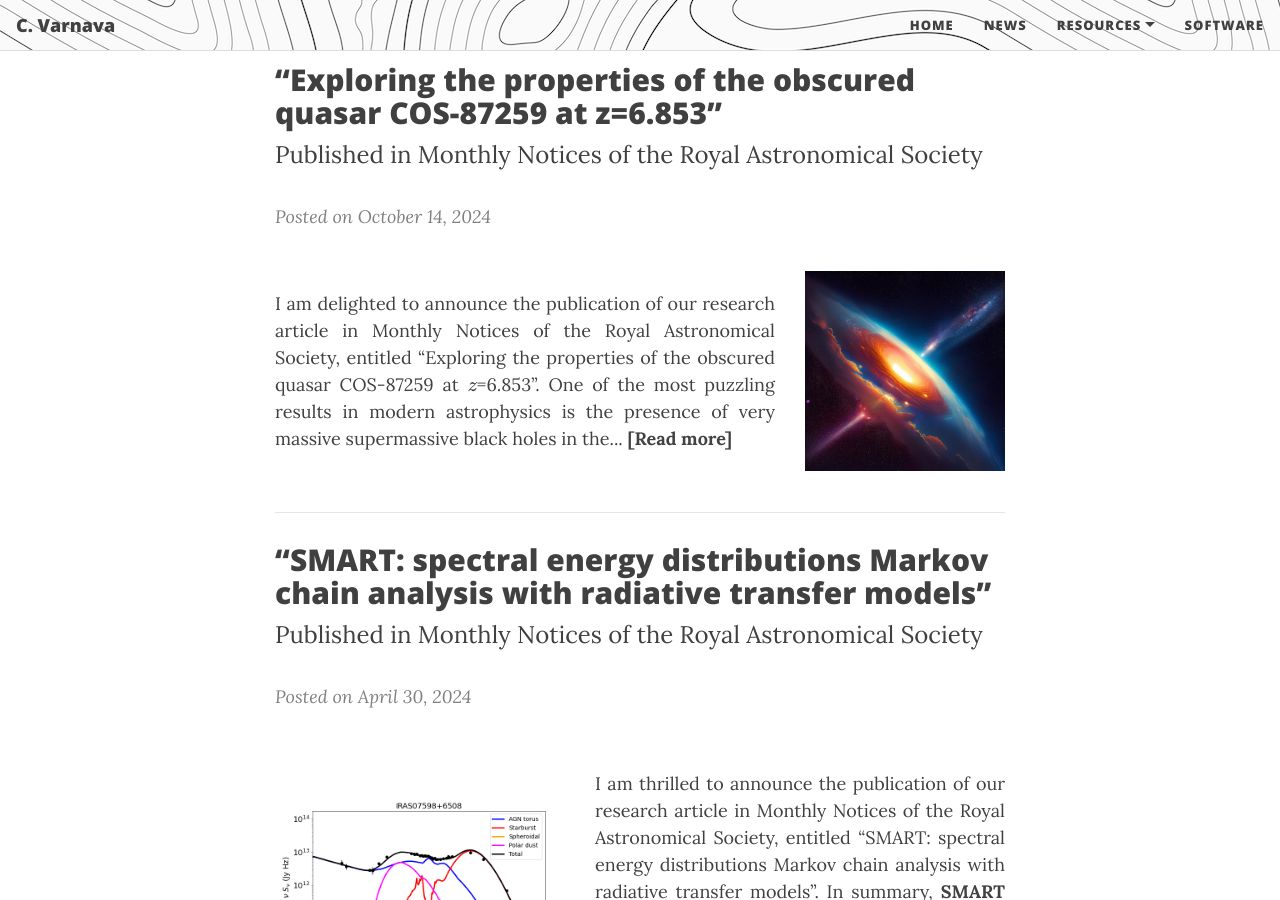
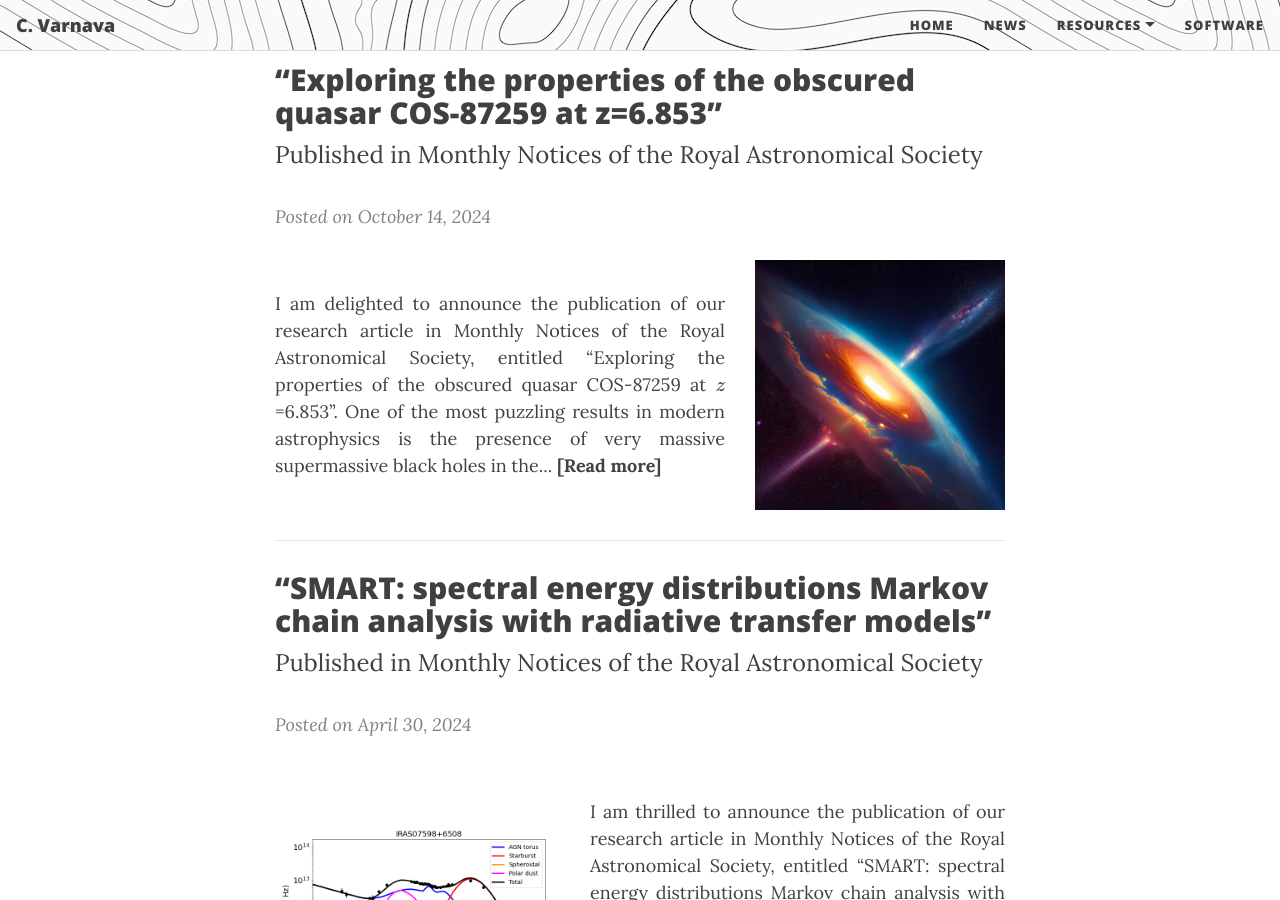
Before and after one commit to ch-var/ch-var.github.io, a Jekyll site: the page built from news.html, in a window 1280 px wide and 900 px high, scrolled down 751 px. Built offline with Jekyll 4.4.1, drawn with Linux system fonts in a browser that asks for light colours; formulas are drawn with MathJax 3.

Commit message:
Update news.html

```diff
--- a/news.html
+++ b/news.html
@@ -45,7 +45,7 @@
 
   <div style="display: flex; justify-content: space-between; align-items: center; flex-wrap: wrap;">
   <p style="text-align: justify; flex: 1;">I am delighted to announce the publication of our research article in Monthly Notices of the Royal Astronomical Society, entitled “Exploring the properties of the obscured quasar COS-87259 at \(z\)=6.853”. One of the most puzzling results in modern astrophysics is the presence of very massive supermassive black holes in the... <a href="https://ch-var.github.io/2024-10-14-COS-87529"><b style="color:#424242";>[Read more]</b></a></p>
-  <img src="/assets/img/SMBH.jpg" alt="image" style="max-width: 200px; height: auto; margin-left: 30px;"/>
+  <img src="/assets/img/SMBH.jpg" alt="image" style="max-width: 250px; height: auto; margin-left: 30px;"/>
 </div>
 
 <style>
@@ -77,7 +77,7 @@
 <i style="color:#808080";>Posted on April 30, 2024</i>
 
 <div style="display: flex; justify-content: space-between; align-items: center; flex-wrap: wrap;">
-  <img src="/assets/img/IRAS07598+6508_CYGNUS.png" alt="image" style="max-width: 300px; height: auto; margin-right: 20px;"/>
+  <img src="/assets/img/IRAS07598+6508_CYGNUS.png" alt="image" style="max-width: 300px; height: auto; margin-right: 15px;"/>
   <p style="text-align: justify; flex: 1;">I am thrilled to announce the publication of our research article in Monthly Notices of the Royal Astronomical Society, entitled “SMART: spectral energy distributions Markov chain analysis with radiative transfer models”. In summary, <b>SMART</b> (<b>S</b>pectral energy distributions <b>M</b>arkov chain <b>A</b>nalysis with <b>R</b>adiative <b>T</b>ransfer models) is a publicly available open-source spectral... <a href="https://ch-var.github.io/2024-04-30-SMART"><b style="color:#424242";>[Read more]</b></a></p>
 </div>
 
```
